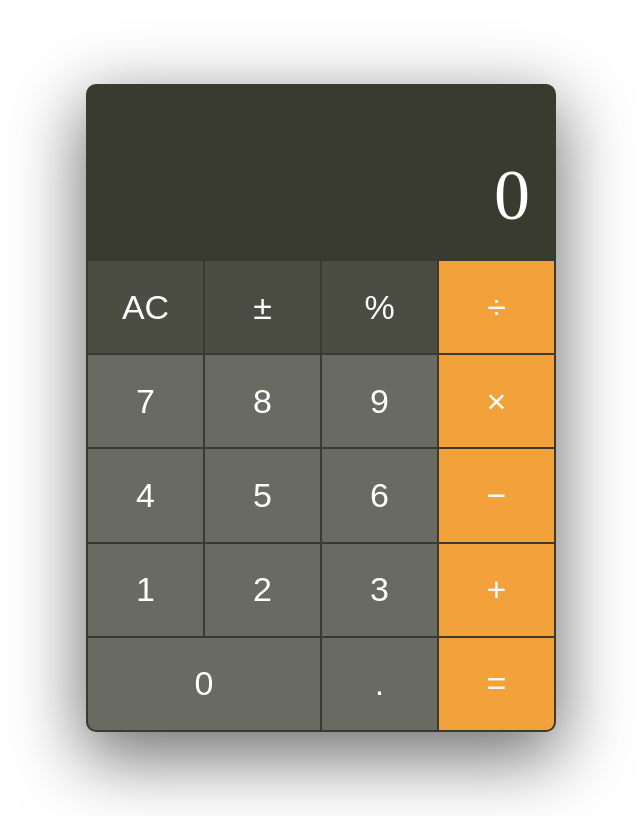
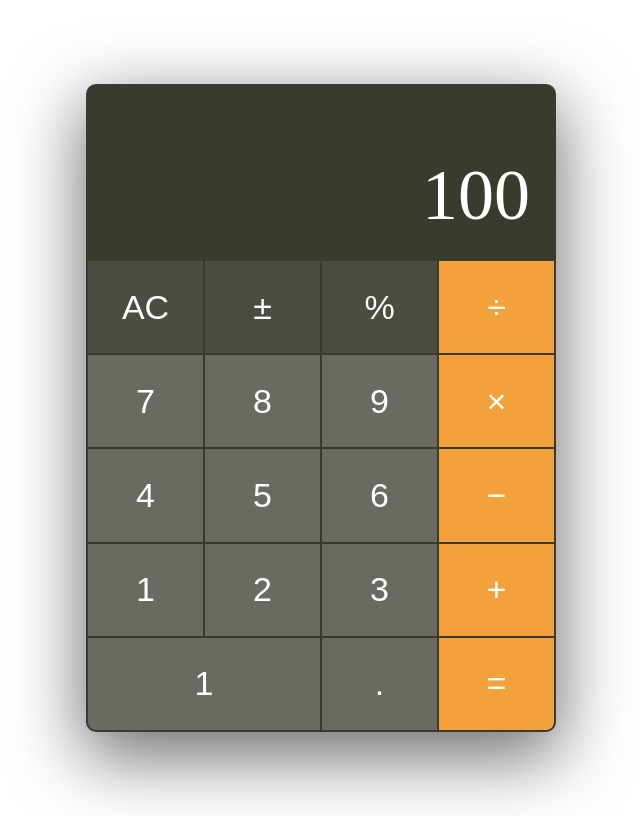
Before and after one commit to kfric/react-calculator, a React (Create React App) app: page / in a window 1280 px wide. Shown: the whole page, without its empty margins (319-959 px from the left). Built offline with nearby package versions, Linux system fonts and the light colour scheme.

Commit message:
Added handleAC to setState to 0

```diff
--- a/src/App.jsx
+++ b/src/App.jsx
@@ -1,12 +1,21 @@
-import React from 'react'
+import React, { useState } from 'react'
 
 export function App() {
+  // define STATE and setSTATE of the value of the computed total
+  const [total, setTotal] = useState(100)
+
+  function handleAC() {
+    setTotal(0)
+  }
+
   return (
     <main>
       <div className="calculator">
-        <div className="display">0</div>
+        <div className="display">{total}</div>
         <div className="buttons">
-          <button className="button fn">AC</button>
+          <button className="button fn" onClick={handleAC}>
+            AC
+          </button>
           <button className="button fn">&plusmn;</button>
           <button className="button fn">%</button>
           <button className="button op">&divide;</button>
@@ -22,7 +31,7 @@ export function App() {
           <button className="button">2</button>
           <button className="button">3</button>
           <button className="button op">+</button>
-          <button className="button x2">0</button>
+          <button className="button x2">1</button>
           <button className="button">.</button>
           <button className="button op">=</button>
         </div>
```
